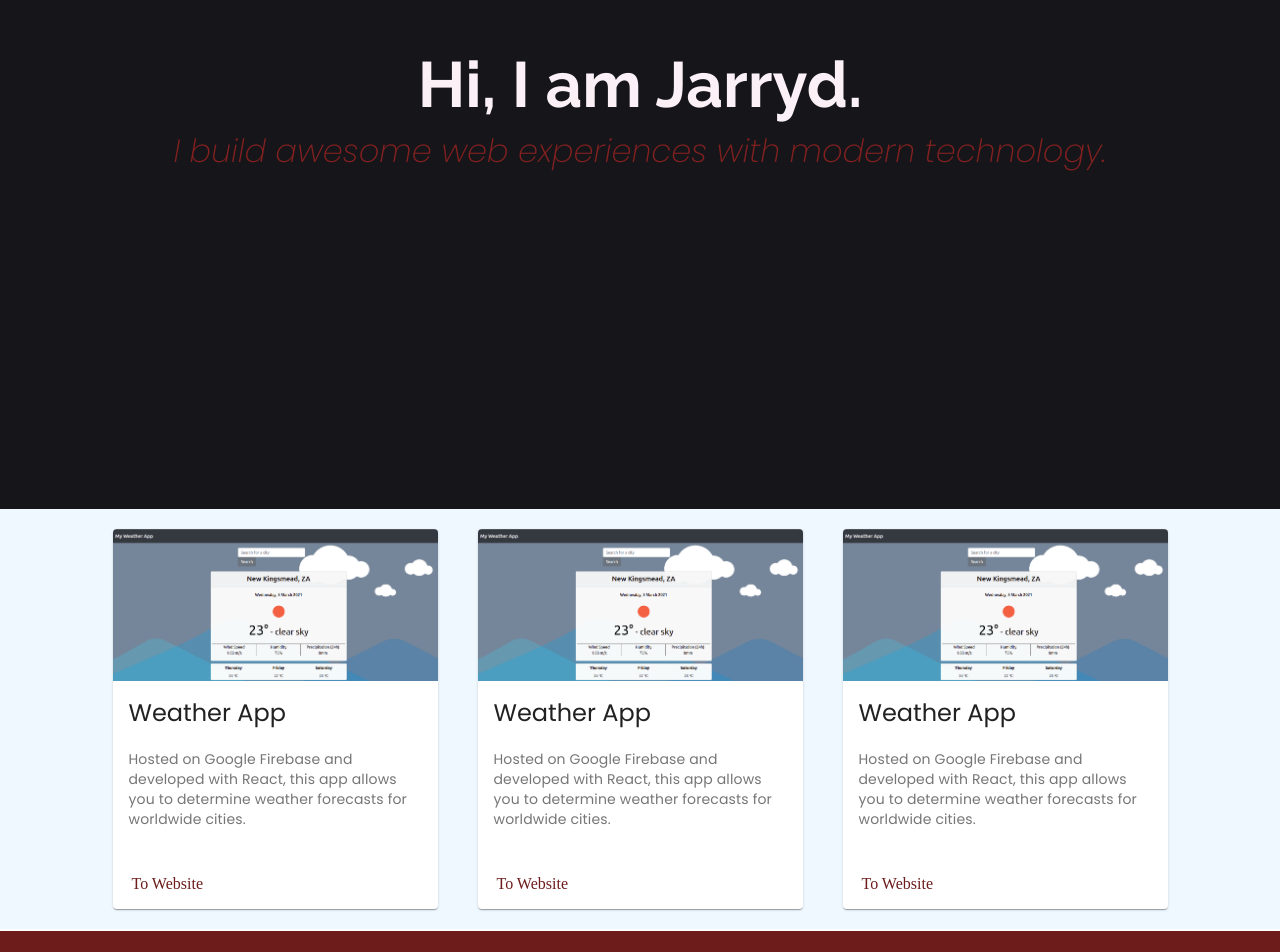
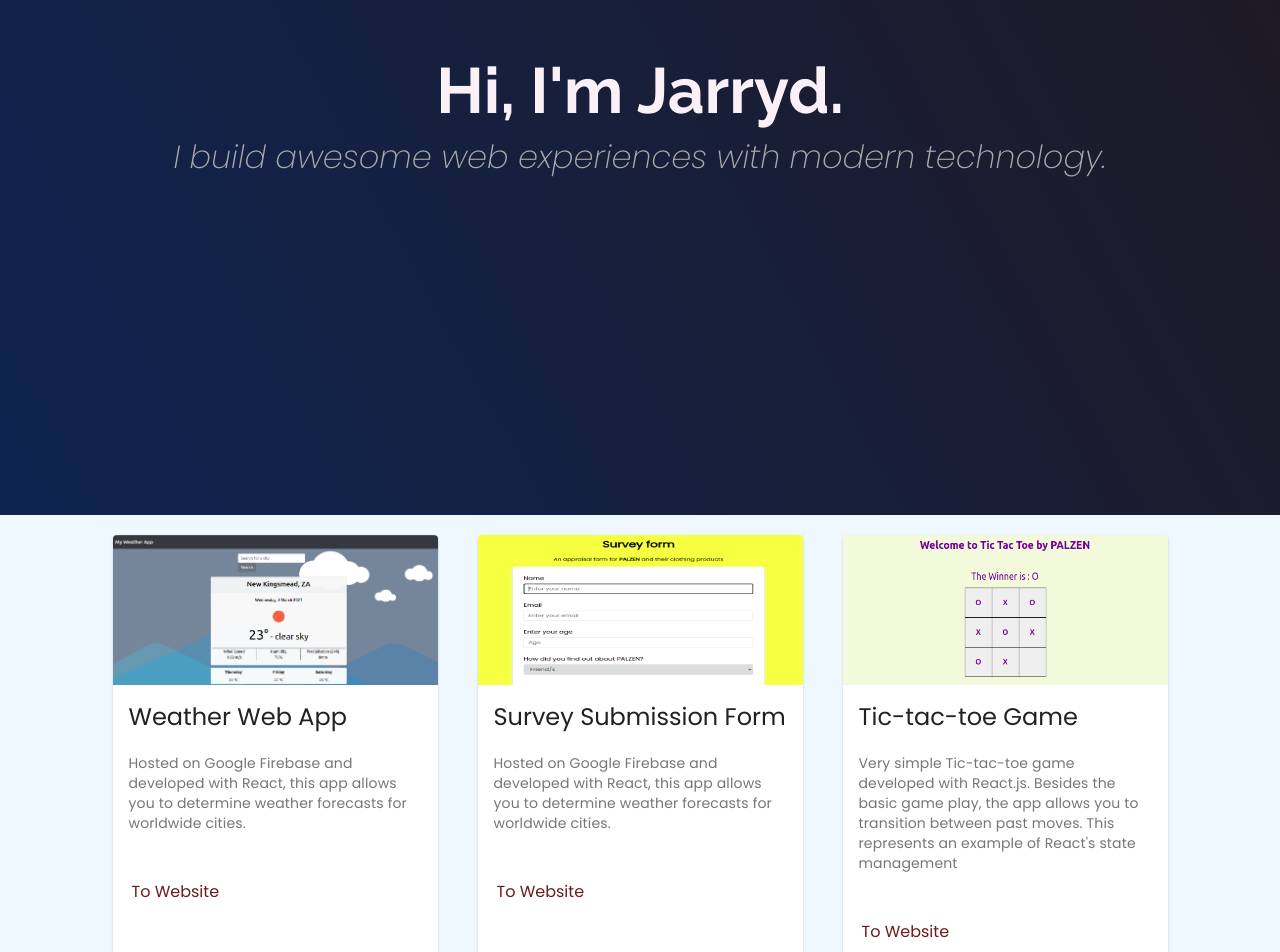
Before and after one commit to jayp1/jayp1, a React (Create React App) app: page / in a window 1280 px wide. Shown: the part 360-1312 px from the top of the page. Built offline with nearby package versions, Linux system fonts and the light colour scheme.

Commit message:
Added projects and fixed header background

```diff
--- a/src/components/Layout/Header/Header.css
+++ b/src/components/Layout/Header/Header.css
@@ -2,14 +2,12 @@
     display:flex;
     justify-content:space-between;
     align-items:center;
-    box-shadow:20px;
     color:white;
-    border-bottom: 2px solid white;
   }
   .Title {
-    font-family: 'Ubuntu';
     font-weight: 500;
     margin-left:25px;
+    letter-spacing:2px;
   }
 
   ul {
@@ -19,12 +17,11 @@
   li {
     display:inline-block;
     padding:0 10px;
-    margin:0 10px;
+    margin:0 30px;
   }
   a {
      text-decoration:none;
      color:white;
-     font-family:'Ubuntu';
      font-weight: 500;
   }
   a:hover {
--- a/src/components/Layout/Main/Main.css
+++ b/src/components/Layout/Main/Main.css
@@ -6,8 +6,7 @@
     justify-content:center;
     width: 100%;
     height: 100vh;
-    background-color: #16161A;
-    /*background-image: linear-gradient(62deg, #796f6f 0%, #201920 100%);*/
+    /*background-image: linear-gradient(62deg, #0B265B 0%, #201920 100%);*/
 }
 h1 {
     font-size:4rem;
@@ -22,7 +21,7 @@ h1 {
     font-size: 2rem;
     font-weight: 400;
     font-style: italic;
-    color: #832020;
+    color: darkgray;
     margin:0;
     padding:0;
     text-align:center;
--- a/src/components/Layout/Main/Main.js
+++ b/src/components/Layout/Main/Main.js
@@ -5,10 +5,11 @@ import { Projects } from './Projects/Projects';
 
 export default props => (
   <main className="Main">
-    <div id="Summary">
-        <h1>Hi, I am Jarryd.</h1>
+    <section id="Summary">
+
+        <h1>Hi, I'm Jarryd.</h1>
         <p>I build awesome web experiences with modern technology.</p>
-    </div>
+    </section>
 {/*
     <Grid container>
       <Grid item xs sm>
--- a/src/components/Layout/Main/Projects/Project/Project.css
+++ b/src/components/Layout/Main/Projects/Project/Project.css
@@ -14,7 +14,7 @@
 }
 img {
     width:100%;
-    height:auto;
+    height:150px;
     display:block;
 }
 .Project-description {
--- a/src/components/Layout/Main/Projects/Project/Project.js
+++ b/src/components/Layout/Main/Projects/Project/Project.js
@@ -5,16 +5,15 @@ export const Project = (props) => {
     return (
         <div className="Project-card">
                 <div className="Project-image">
-                    <img src={props.WeatherAppPic} alt="Screenshot of Weather Web app"></img>
-
+                    <img src={props.screenshot} alt={"Screenshot of "+props.title}></img>
                 </div>
                 <div className="Project-description">
-                    <h2> Weather App</h2>
-                    <p>Hosted on Google Firebase and developed with React, this app allows you to determine weather forecasts for worldwide cities.</p>
+                    <h2>{props.title}</h2>
+                    <p>{props.description}</p>
 
                 </div>
                 <div className="Project-action">
-                    <a href="#" target='_blank'>To Website</a>
+                    <a href={props.url} target='_blank'>To Website</a>
                 </div>
 
             </div>
--- a/src/components/Layout/Main/Projects/Projects.js
+++ b/src/components/Layout/Main/Projects/Projects.js
@@ -1,5 +1,7 @@
 import React from 'react';
 import WeatherAppPic from '../../../../images/Screenshot_weather_app.png';
+import SurveyPic from '../../../../images/survey_form_screenshot.png';
+import TictactoePic from '../../../../images/tic-tac-toe.png';
 import { Project } from './Project/Project';
 import './Projects.css';
 
@@ -13,12 +15,21 @@ import './Projects.css';
 export const Projects = () => {
     return (
         <section className="Projects">
-            <Project WeatherAppPic={WeatherAppPic}/>
-            <Project WeatherAppPic={WeatherAppPic}/>
-            <Project WeatherAppPic={WeatherAppPic}/>
-
-
-
+            <Project screenshot={WeatherAppPic}
+                title="Weather Web App"
+                description="Hosted on Google Firebase and developed with React, this app allows you to determine weather forecasts for worldwide cities."
+                url="https://weatherapp-9fe25.web.app/"
+            />
+            <Project screenshot={SurveyPic}
+                title="Survey Submission Form"
+                description="Hosted on Google Firebase and developed with React, this app allows you to determine weather forecasts for worldwide cities."
+                url="https://jayp1.github.io/survey-form/"
+            />
+            <Project screenshot={TictactoePic}
+                title="Tic-tac-toe Game"
+                description="Very simple Tic-tac-toe game developed with React.js. Besides the basic game play, the app allows you to transition between past moves. This represents an example of React's state management"
+                url="https://jayp1.github.io/tictactoe-react/"
+            />
 
         </section>
     );
--- a/src/index.css
+++ b/src/index.css
@@ -1,8 +1,30 @@
+:root {
+  --main-blue:#001524;
+  --main-white:#FAF0F6;
+  --sec-blue:#1D3461;
+  --sec-honeydew:#D9E5D6;
+  --sec-platinum:#EAEBEA;
+}
+
+/*
+--dark-cornflower-blue: #103783ff;
+--blue-yonder: #5673aeff;
+--wild-blue-yonder: #a6b3d1ff;
+--cultured: #f5f3f4ff;
+--white: #ffffffff;
+--silver: #c5c6c7ff;
+--spanish-gray: #8b8d8eff;
+--eerie-black: #161a1dff;
+--rich-black-fogra-39: #0b090aff;
+*/
+
+
 body, html {
   margin:0;
   padding:0;
   box-sizing: border-box;
   font-family: 'Poppins', sans-serif;
   font-size:16px;
-  background-color: #6D1B1B;
+  background-color: var(--main-blue);
+  background-image: linear-gradient(62deg, #0B265B 0%, #201920 100%);
 }
```
Also changed, not shown: src/images/survey_form_screenshot.png (added), src/images/tic-tac-toe.png (added).
